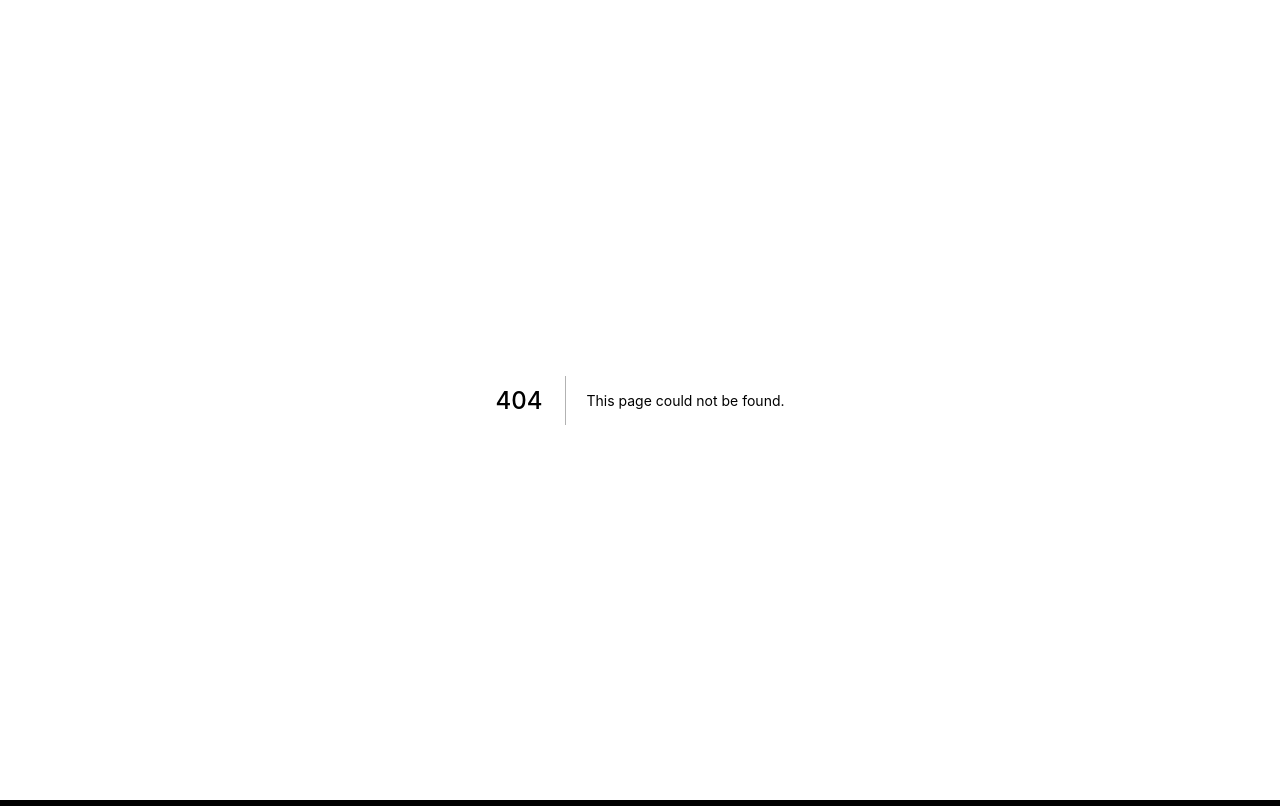
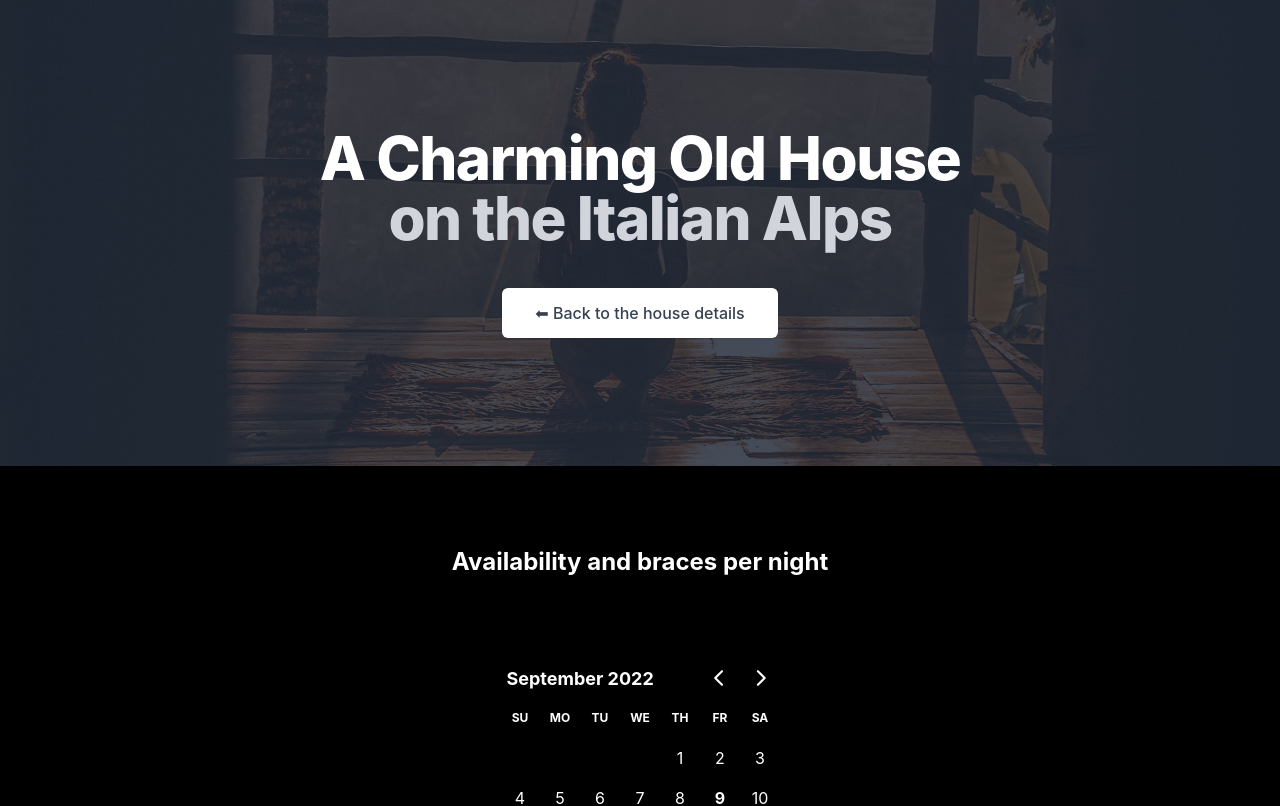
Before and after one commit to mitchellabrouwer/house-rental, a Next.js app: page /calendar in a window 1280 px wide. Before the commit this address had no page. Shown: the top 806 px of the page. Built offline with nearby package versions, Linux system fonts and the light colour scheme.

Commit message:
feat: calendar

```diff
--- a/package.json
+++ b/package.json
@@ -14,12 +14,14 @@
   "dependencies": {
     "@next-auth/prisma-adapter": "^1.0.4",
     "@prisma/client": "^4.1.1",
+    "date-fns": "^2.29.2",
     "javascript-time-ago": "^2.5.6",
     "next": "12.2.2",
     "next-auth": "^4.10.2",
     "nodemailer": "^6.7.7",
     "pg": "^8.7.3",
     "react": "18.2.0",
+    "react-day-picker": "^8.2.1",
     "react-dom": "18.2.0"
   },
   "devDependencies": {
--- /dev/null
+++ b/pages/calendar.tsx
@@ -0,0 +1,56 @@
+import Head from "next/head";
+import Link from "next/link";
+import { DayPicker } from "react-day-picker";
+import "react-day-picker/dist/style.css";
+
+export default function Calendar() {
+  return (
+    <div>
+      <Head>
+        <title>Rental Apartment</title>
+        <meta name="description" content="Rental Apartment Website" />
+        <link rel="icon" href="/favicon.ico" />
+      </Head>
+
+      <div className="relative overflow-hidden">
+        <div className="relative">
+          <div className="absolute inset-x-0 bottom-0 h-1/2 bg-gray-100"></div>
+          <div className="">
+            <div className="relative shadow-xl  sm:overflow-hidden">
+              <div className="absolute inset-0">
+                <img className="h-full w-full object-cover" src="/img/1.jpeg" />
+                <div className="absolute inset-0 bg-gradient-to-r from-gray-100 to-gray-200 mix-blend-multiply"></div>
+              </div>
+              <div className="relative bg-gray-800/80 px-4 py-16 sm:px-6 sm:py-24 lg:py-32  lg:px-8">
+                <h1 className="text-center text-4xl font-extrabold tracking-tight sm:text-5xl lg:text-6xl">
+                  A Charming Old House
+                  <span className="block text-gray-300">
+                    on the Italian Alps
+                  </span>
+                </h1>
+                <div className="mx-auto mt-10 max-w-sm sm:flex sm:max-w-none sm:justify-center">
+                  <div className="space-y-4 sm:mx-auto sm:inline-grid sm:grid-cols-1 sm:gap-5 sm:space-y-0">
+                    <Link href="/">
+                      <a className="flex items-center justify-center rounded-md border border-transparent bg-white px-4 py-3 text-base font-medium text-gray-700 shadow-sm hover:bg-blue-50 sm:px-8">
+                        ⬅ Back to the house details
+                      </a>
+                    </Link>
+                  </div>
+                </div>
+              </div>
+            </div>
+          </div>
+        </div>
+      </div>
+      <div className="mt-10 flex flex-col">
+        <p className="my-10 text-center text-2xl font-bold">
+          Availability and braces per night
+        </p>
+
+        <div className="availability-calendar flex justify-center pt-6">
+          <DayPicker />
+        </div>
+      </div>
+    </div>
+  );
+}
```
Also changed, not shown: 1 other file (tests, documents, lock files or other folders).
